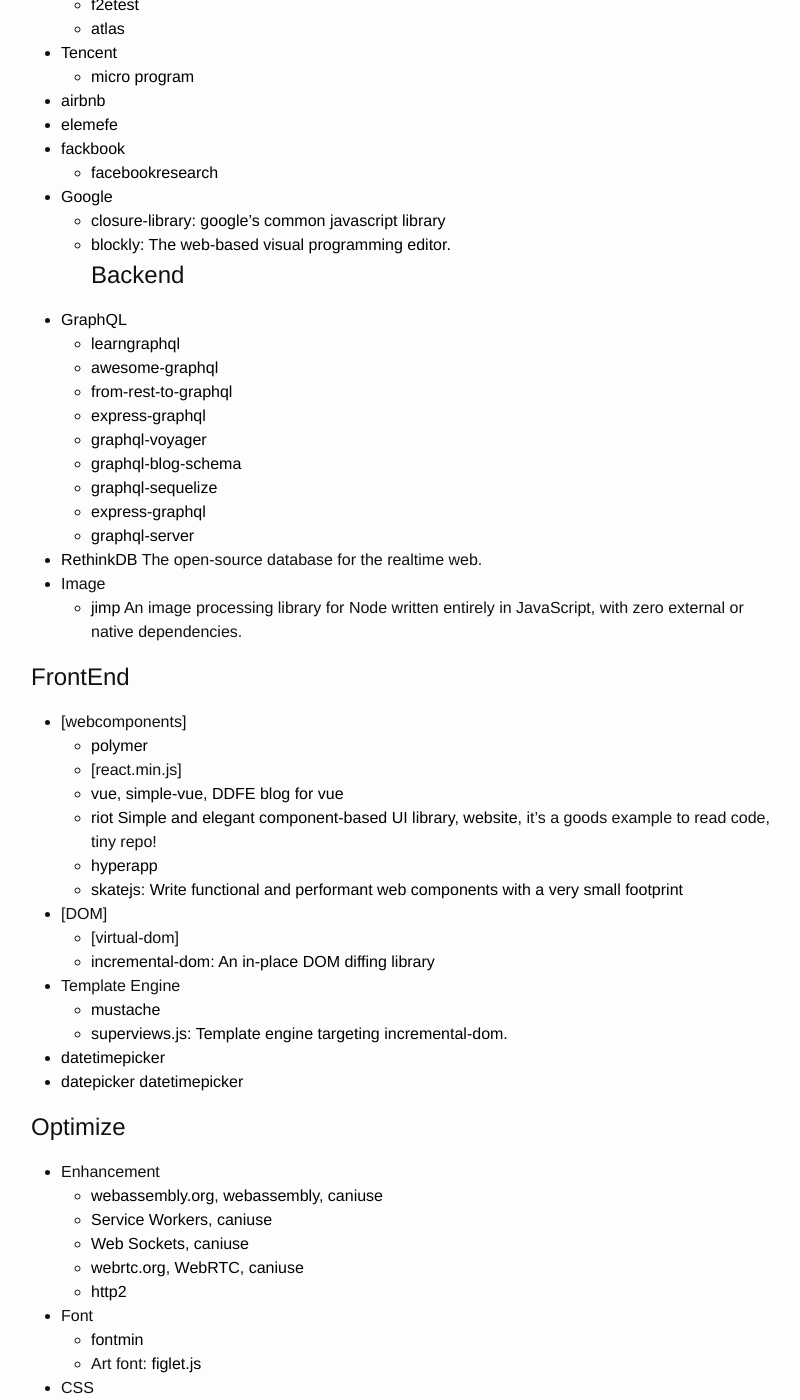
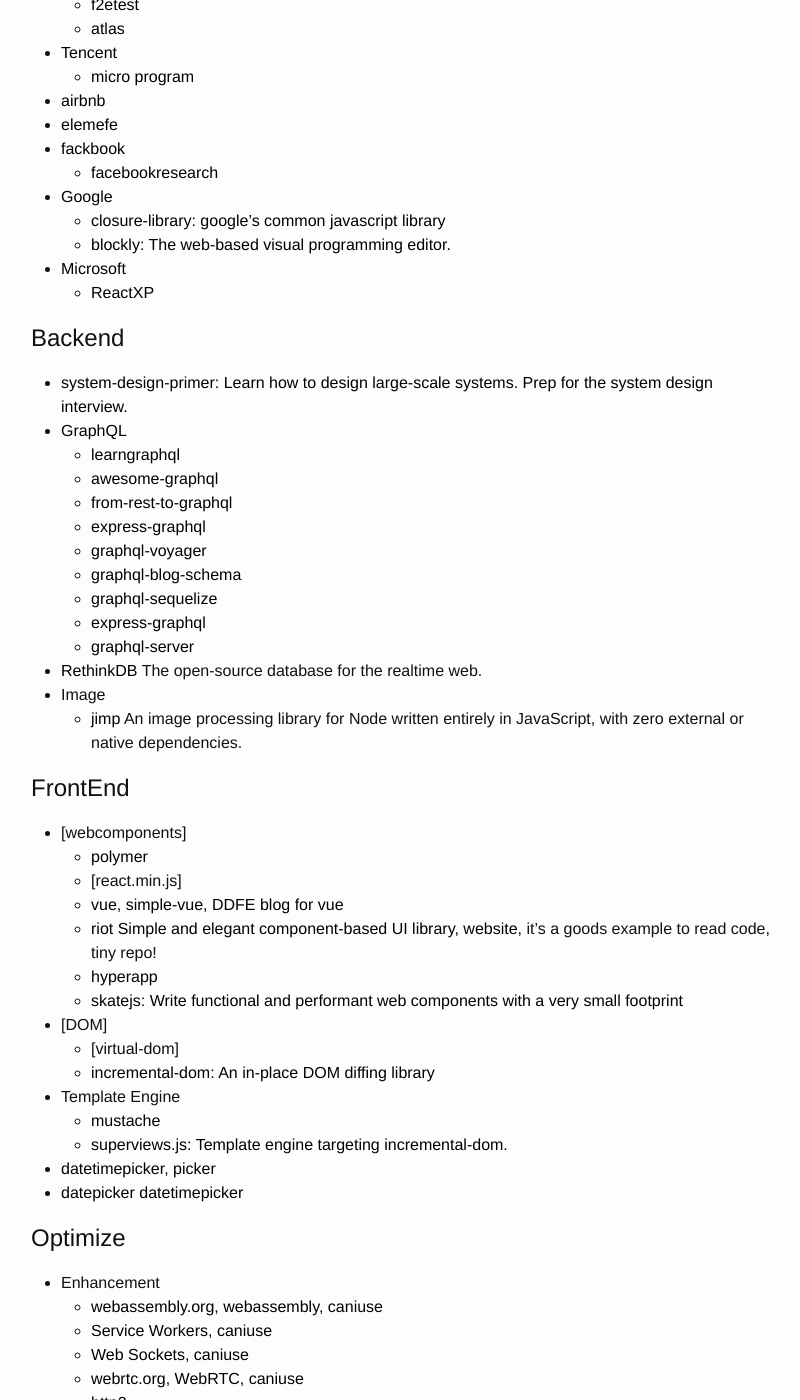
Before and after one commit to zhoukekestar/notes, a Jekyll site: the page built from _posts/2017/2017-01-05-my-stars.md, in a window 1280 px wide and 1400 px high, scrolled down 402 px. Shown: the whole window, without its empty margins (239-1039 px from the left). Built offline with Jekyll 4.4.1, drawn with Linux system fonts in a browser that asks for light colours; comment, search, counter and statistics services are not loaded; some of the changed text lies outside the part shown.

Commit message:
Update stars

```diff
--- a/_posts/2017/2017-01-05-my-stars.md
+++ b/_posts/2017/2017-01-05-my-stars.md
@@ -24,7 +25,11 @@
 * [Google](https://github.com/google)
   * [closure-library: google's common javascript library](https://github.com/google/closure-library)
   * [blockly: The web-based visual programming editor.](https://github.com/google/blockly)
+* [Microsoft](https://github.com/Microsoft)
+  * [ReactXP]()
+
 # Backend
+* [system-design-primer: Learn how to design large-scale systems. Prep for the system design interview.](https://github.com/donnemartin/system-design-primer)
 * [GraphQL](https://github.com/graphql/graphql-js)
   * [learngraphql](https://learngraphql.com/)
   * [awesome-graphql](https://github.com/chentsulin/awesome-graphql)
@@ -53,7 +58,7 @@
 * Template Engine
   * [mustache]()
   * [superviews.js: Template engine targeting incremental-dom.](https://github.com/davidjamesstone/superviews.js)
-* [datetimepicker](https://github.com/chmln/flatpickr)
+* [datetimepicker](https://github.com/chmln/flatpickr), [picker](https://github.com/jawil/blog/issues/10)
 * [datepicker datetimepicker](https://github.com/weui)
 
 # Optimize
```
Also changed, not shown: other parts of _posts/2017/2017-01-05-my-stars.md (+2 -0 lines).
